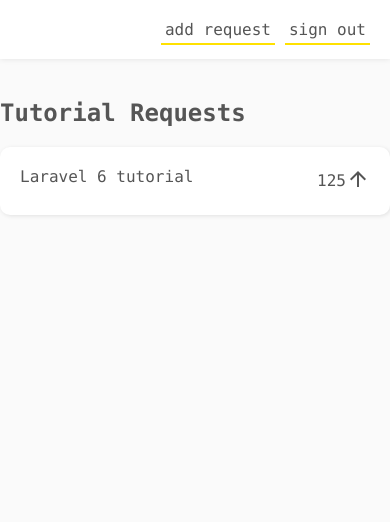
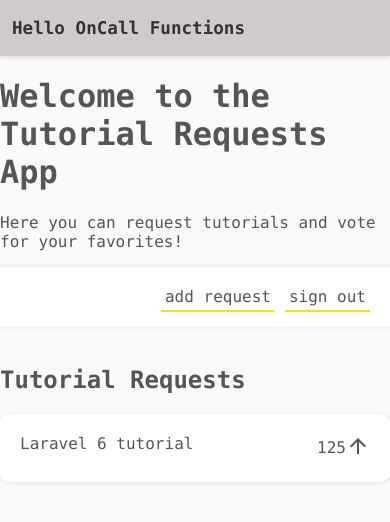
Before and after one commit to Tonyfilho/firebase_function, an Angular app: page / in a window 390 px wide. Shown: the top 522 px of the page. Built offline with nearby package versions, Linux system fonts and the light colour scheme.

Commit message:
preparação da aula 05

```diff
--- a/src/app/app.component.html
+++ b/src/app/app.component.html
@@ -1,4 +1,11 @@
 <body>
+  <div class="local-header">
+    <app-header></app-header>
+    <div class="local-header-content">
+      <h1>Welcome to the Tutorial Requests App</h1>
+      <p>Here you can request tutorials and vote for your favorites!</p>
+    </div>
+  </div>
   <!-- new request modal -->
   <div class="new-request" [ngClass]="{'open': isModalOpen}" (click)="closeModal()">
     <div class="modal" (click)="$event.stopPropagation()">
--- a/src/app/app.component.ts
+++ b/src/app/app.component.ts
@@ -1,11 +1,12 @@
 import { CommonModule } from '@angular/common';
 import { Component } from '@angular/core';
 import { RouterOutlet } from '@angular/router';
+import { HeaderComponent } from "./header/header.component";
 
 
 @Component({
   selector: 'app-root',
-  imports: [CommonModule, RouterOutlet],
+  imports: [CommonModule, RouterOutlet, HeaderComponent],
   templateUrl: './app.component.html',
   styleUrl: './app.component.css'
 })
--- a/src/app/app.routes.ts
+++ b/src/app/app.routes.ts
@@ -1,3 +1,6 @@
 import { Routes } from '@angular/router';
+import { HelloComponent } from './hello/hello.component';
 
-export const routes: Routes = [];
+export const routes: Routes = [
+    {component: HelloComponent, path: 'hello' },
+];
--- /dev/null
+++ b/src/app/header/header.component.css
@@ -0,0 +1,59 @@
+/* header.component.scss */
+.header {
+    width: 100%;
+    background-color: #d1caca;
+    box-shadow: 0 2px 4px rgba(0, 0, 0, 0.1);
+    position: sticky;
+    top: 0;
+    z-index: 1000;
+    margin-bottom: 1%;
+  }
+
+  .nav-container {
+    max-width: 1200px;
+    margin: 0 auto;
+    padding: 0 16px;
+  }
+
+  .nav-content {
+    display: flex;
+    align-items: center;
+    height: 64px;
+  }
+
+  .logo-link {
+    color: #333;
+    font-size: 1.5rem;
+    font-weight: bold;
+    text-decoration: none;
+    transition: color 0.3s ease;
+
+    &:hover {
+      color: #007bff;
+    }
+  }
+
+  .spacer {
+    flex: 1;
+  }
+
+  /* Responsividade */
+  @media (max-width: 768px) {
+    .nav-content {
+      height: 56px;
+    }
+
+    .logo-link {
+      font-size: 1.25rem;
+    }
+  }
+
+  @media (max-width: 480px) {
+    .nav-container {
+      padding: 0 12px;
+    }
+
+    .logo-link {
+      font-size: 1.1rem;
+    }
+  }
--- /dev/null
+++ b/src/app/header/header.component.html
@@ -0,0 +1,11 @@
+<header class="header">
+    <nav class="nav-container">
+      <div class="nav-content">
+        <!-- Link à esquerda -->
+        <a routerLink="/hello" class="logo-link">Hello OnCall Functions</a>
+
+        <!-- Espaço para outros elementos à direita se necessário -->
+        <div class="spacer"></div>
+      </div>
+    </nav>
+  </header>
--- /dev/null
+++ b/src/app/hello/hello.component.html
@@ -0,0 +1,16 @@
+<div class="center">
+    <h1>Welcome to the Hello OnCall Functions</h1>
+    <p>Here you can request tutorials and vote for your favorites!</p>
+         <!-- new request modal -->
+  <div class="new-request" [ngClass]="{'open': isModalOpen}" (click)="closeModal()">
+    <div class="modal" (click)="$event.stopPropagation()">
+      <h2>Request a Tutorial</h2>
+      <form>
+        <input type="text" name="request" placeholder="Request...">
+        <button  (click)="getHello()">Get Request</button>
+        <p class="error"></p>
+      </form>
+
+    </div>
+  </div>
+</div>
--- /dev/null
+++ b/src/app/hello/hello.component.ts
@@ -0,0 +1,25 @@
+import { CommonModule } from '@angular/common';
+import { Component } from '@angular/core';
+
+@Component({
+  selector: 'app-hello',
+  imports: [CommonModule, ],
+  templateUrl: './hello.component.html',
+  styleUrl: './hello.component.css'
+})
+export class HelloComponent {
+localHello!: string;
+isModalOpen = true;
+
+
+openModal() {
+  this.isModalOpen = false;
+}
+closeModal() {
+  this.isModalOpen = true;
+}
+getHello() {
+throw new Error('Method not implemented.');
+}
+
+}
```
Also changed, not shown: src/app/header/header.component.ts (added, +13 -0 lines), src/app/hello/hello.component.css (added), src/asset/img/aula_05_Callable.png (added), 1 other file (tests, documents, lock files or other folders). Lines whose indentation alone changed are shown as unchanged.
